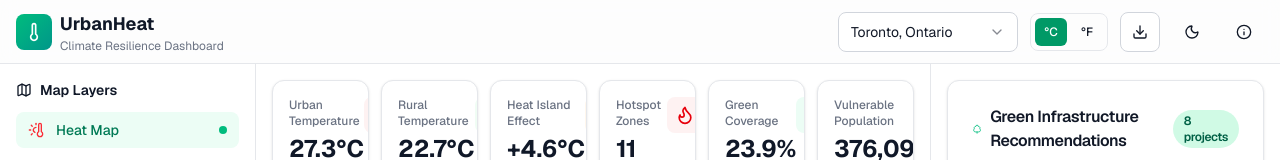
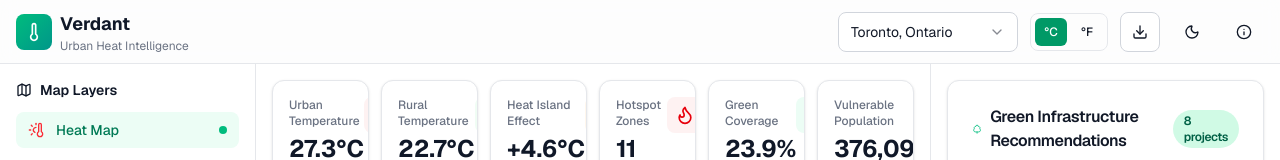
Before and after one commit to martinlcam/verdant, a Next.js app: page / in a window 1280 px wide. Shown: the top 160 px of the page. Built offline with nearby package versions, Linux system fonts and the light colour scheme.

Commit message:
chore: name change, and branding, readme messaging

```diff
--- a/app/layout.tsx
+++ b/app/layout.tsx
@@ -14,13 +14,13 @@ const geistMono = Geist_Mono({
 });
 
 export const metadata: Metadata = {
-  title: "UrbanHeat | Climate Resilience Dashboard",
-  description: "AI-powered urban heat island analysis and green infrastructure planning for Canadian cities",
+  title: "Verdant | Urban Heat Intelligence",
+  description: "Fighting urban heat islands through data-driven green infrastructure planning for Canadian cities",
   keywords: ["urban heat island", "climate resilience", "green infrastructure", "city planning", "heat mapping"],
-  authors: [{ name: "UrbanHeat Team" }],
+  authors: [{ name: "Verdant Team" }],
   openGraph: {
-    title: "UrbanHeat | Climate Resilience Dashboard",
-    description: "AI-powered urban heat island analysis and green infrastructure planning",
+    title: "Verdant | Urban Heat Intelligence",
+    description: "Fighting urban heat islands through data-driven green infrastructure planning",
     type: "website",
   },
 };
--- a/components/export/ExportPanel.tsx
+++ b/components/export/ExportPanel.tsx
@@ -41,7 +41,7 @@ export function ExportPanel() {
       ].join('\n');
 
       const blob = new Blob([csvContent], { type: 'text/csv' });
-      downloadBlob(blob, `urbanheat-${selectedCity.id}-report.csv`);
+      downloadBlob(blob, `verdant-${selectedCity.id}-report.csv`);
     } else if (format === 'json') {
       const report = {
         city: selectedCity,
@@ -52,7 +52,7 @@ export function ExportPanel() {
       };
 
       const blob = new Blob([JSON.stringify(report, null, 2)], { type: 'application/json' });
-      downloadBlob(blob, `urbanheat-${selectedCity.id}-data.json`);
+      downloadBlob(blob, `verdant-${selectedCity.id}-data.json`);
     } else if (format === 'png') {
       // For PNG, we'd capture the map - simplified here
       alert('Map screenshot feature would capture the current view. This requires additional setup with html2canvas.');
--- a/components/layout/Header.tsx
+++ b/components/layout/Header.tsx
@@ -54,8 +54,8 @@ export function Header() {
             <Thermometer className="h-5 w-5 text-white" />
           </div>
           <div className="hidden sm:block">
-            <h1 className="text-lg font-bold text-gray-900 dark:text-white">UrbanHeat</h1>
-            <p className="text-xs text-gray-500 dark:text-gray-400">Climate Resilience Dashboard</p>
+            <h1 className="text-lg font-bold text-gray-900 dark:text-white">Verdant</h1>
+            <p className="text-xs text-gray-500 dark:text-gray-400">Urban Heat Intelligence</p>
           </div>
         </div>
       </div>
--- a/package.json
+++ b/package.json
@@ -1,5 +1,5 @@
 {
-  "name": "urbanheat",
+  "name": "verdant",
   "version": "1.0.0",
   "private": true,
   "scripts": {
```
Also changed, not shown: 1 other file (tests, documents, lock files or other folders).
